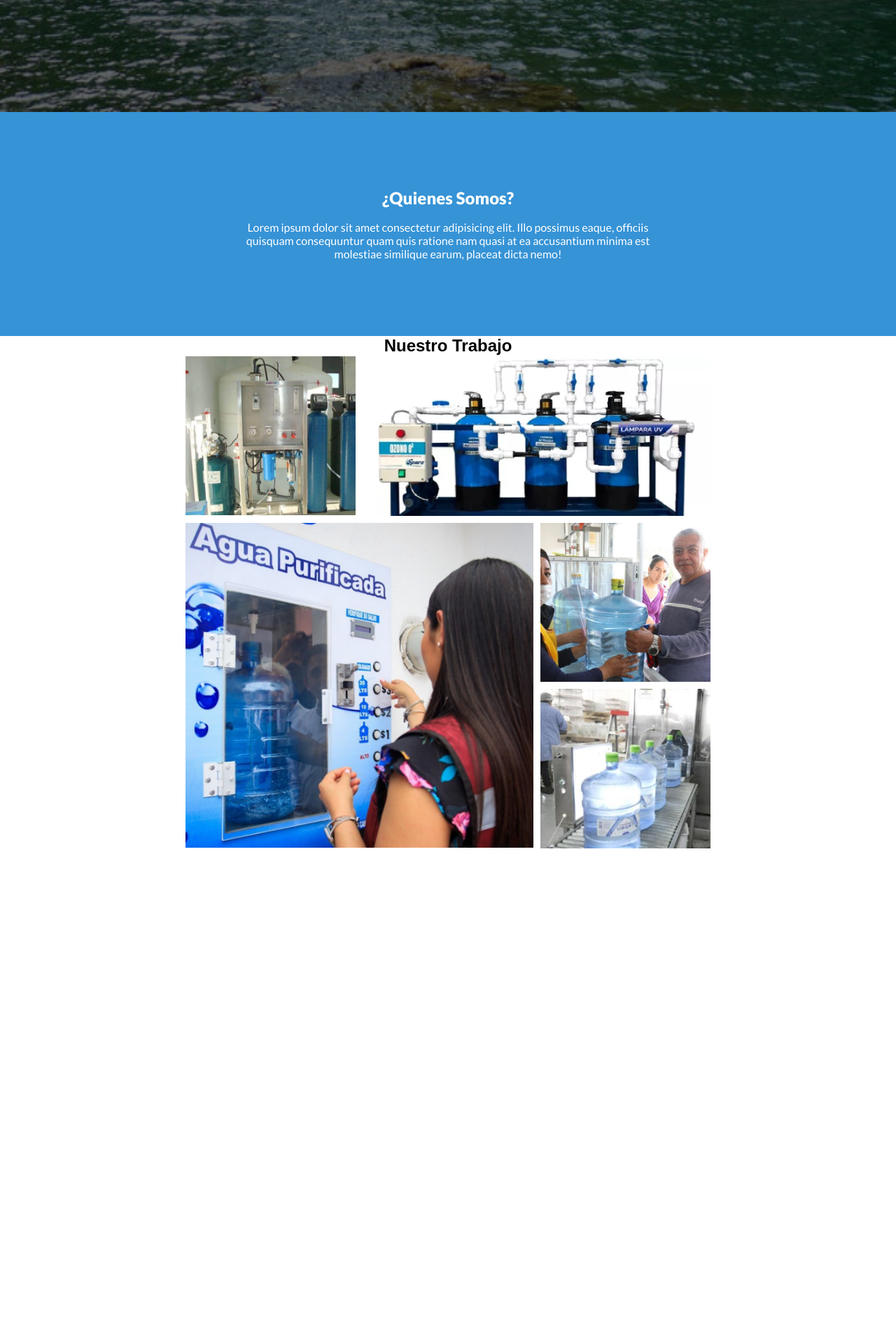
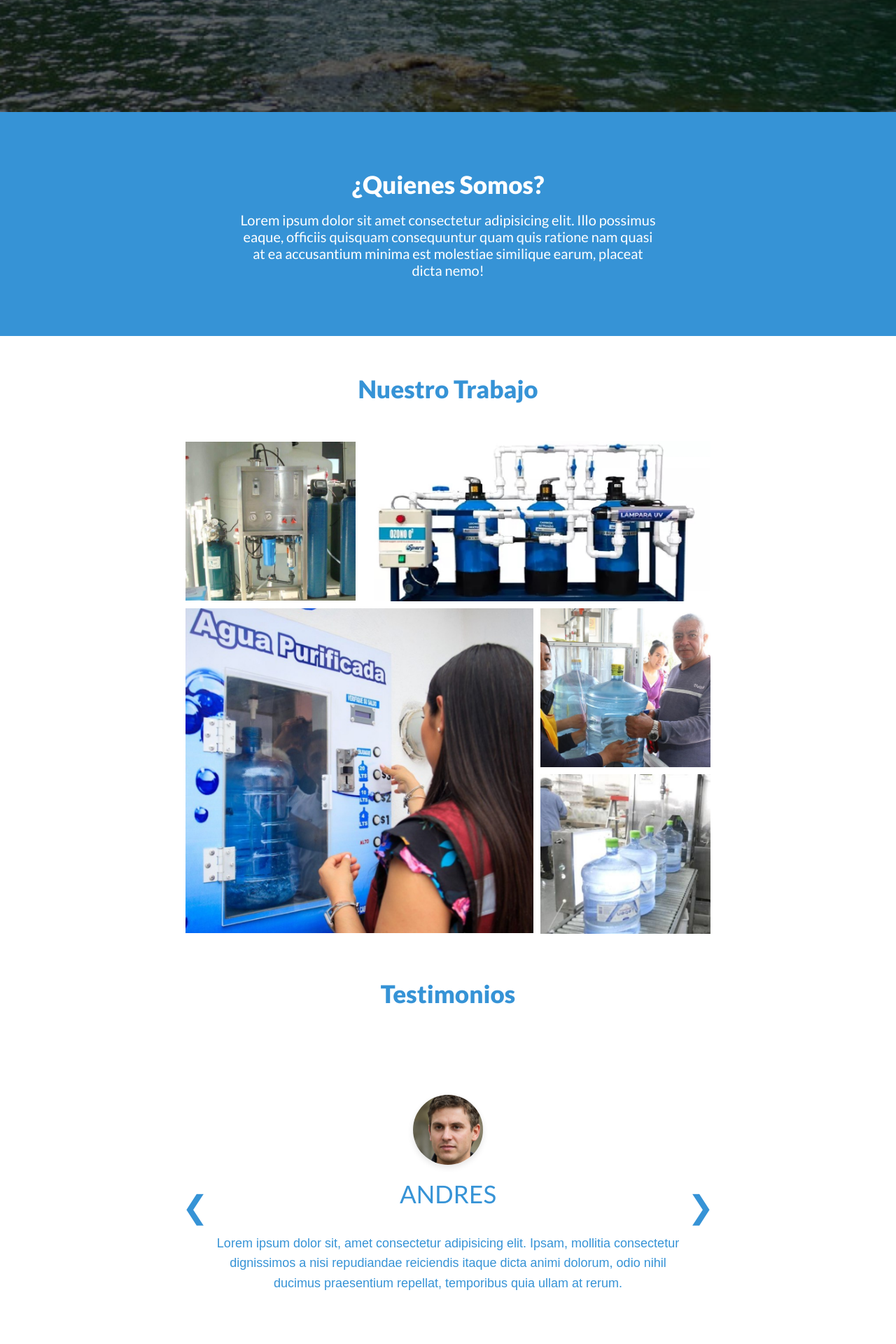
Before and after one commit to Yeak8/Mas_Que_Pura, a PHP site: page / in a window 1280 px wide. Shown: the part 640-2560 px from the top of the page at 70% size. Before the commit the page ends 1852 px from the top, so only its background shows below. Run offline with PHP 8.4, Linux system fonts and the light colour scheme; some libraries are stand-ins or nearby versions.

Commit message:
Initial Commit

```diff
--- a/css/styles.css
+++ b/css/styles.css
@@ -7,6 +7,14 @@
     padding: 0;
     box-sizing: border-box;
 }
+
+/*@font-face {
+    font-family: Verlag;
+    src: url('../fonts/Verlag-Black.otf'), url('../fonts/Verlag-Bold.otf'), url('../fonts/Verlag-Bold.otf'),
+    url('../fonts/Verlag-Book.otf'), url('../fonts/Verlag-Light.otf'),
+    url('../fonts/Verlag-XLight.otf');
+}*/
+
 .lato-regular {
     font-family: "Lato", sans-serif;
     font-weight: 400;
@@ -36,6 +44,29 @@ header {
     z-index: 1000;
     padding: 10px 20px;
     box-shadow: none; /* Elimina la sombra si no es necesaria */
+}
+
+.titulo{
+    font-family: "Lato", sans-serif;
+    font-weight: 900;
+    font-style: normal;
+    color: #3693D6;
+    font-size: 35px;
+}
+
+.tituloblanco{
+    font-family: "Lato", sans-serif;
+    font-weight: 900;
+    font-style: normal;
+    color: white;
+    font-size: 35px;
+}
+
+.quienessomosdescrip{
+    font-family: "Lato", sans-serif;
+    font-style: normal;
+    color: white;
+    font-size: 20px;
 }
 
 nav {
@@ -84,7 +115,7 @@ nav.scrolled::before {
     height: auto !important; /* Mantiene la proporción */
 }
 
-.logo-container .logo {
+.logo-contenedor .logo {
     display: flex;
     align-items: center;
     justify-content: center;
@@ -242,7 +273,7 @@ img {
 
 /*======== QUIENES SOMOS ============*/
 
-.grid-container {
+.grid-contenedor {
     display: grid;
     grid-template-columns: 1fr 1fr 1fr;
     grid-template-rows: auto auto auto auto;
@@ -358,3 +389,113 @@ img {
     border-radius: 4px;
     font-size: 0.8rem;
 }
+
+
+/* =====================    TESTIMONIOS    ================================= */
+
+.testimonios-contenedor {
+    position: relative;
+    max-width: 800px;
+    margin: 2rem auto;
+    padding: 20px;
+}
+
+.slides-contenedor {
+    position: relative;
+    max-width: 800px;
+    margin: 2rem auto;
+    padding: 20px;
+    overflow: visible; /* Añade esto */
+}
+
+.testimonio-slide {
+    position: absolute;
+    width: 100%;
+    opacity: 0;
+    transition: opacity 0.5s ease-in-out;
+    text-align: center;
+    padding: 20px;
+}
+
+.testimonio-slide.active {
+    opacity: 1;
+    position: relative;
+}
+
+.estilonombre{
+    font-family: "Lato", sans-serif;
+    font-weight: 300;
+    font-style: normal;
+    color: #3693D6;
+    font-size: 35px;
+}
+
+.estilotestimonio {
+    font-size: 18px;
+    line-height: 1.6;
+    color:#3693D6;
+    margin-bottom: 1.5rem;
+}
+
+.nav-btn {
+    position: absolute;
+    top: 50%;
+    transform: translateY(-50%);
+    background: none;
+    border: none;
+    font-size: 45px;
+    cursor: pointer;
+    color: #3693D6;
+    /* padding: 10px;*/
+    z-index: 10; /* Añade esto */
+}
+
+.prev-btn {
+    left: 20px; /* Cambia de -50px */
+}
+
+.next-btn {
+    right: 20px; /* Cambia de -50px */
+}
+
+.indicadores {
+    display: flex;
+    justify-content: center;
+    gap: 10px;
+    margin-top: 20px;
+}
+
+.indicador {
+    width: 12px;
+    height: 12px;
+    border-radius: 50%;
+    background-color: #ccc;
+    cursor: pointer;
+    transition: background-color 0.3s ease;
+}
+
+.indicador.active {
+    background-color: #666;
+}
+.testimonio-imagen-container {
+    width: 100px;
+    height: 100px;
+    margin: 0 auto 20px;
+    border-radius: 50%;
+    overflow: hidden;
+    box-shadow: 0 4px 8px rgba(0,0,0,0.1);
+}
+
+.testimonio-imagen {
+    width: 100%;
+    height: 100%;
+    object-fit: cover;
+    object-position: center;
+}
+
+.testimonio-slide {
+    display: flex;
+    flex-direction: column;
+    align-items: center;
+    text-align: center;
+}
--- a/index.html
+++ b/index.html
@@ -16,7 +16,7 @@
 <body>
     <header>
         <nav>
-            <div class="logo-container">
+            <div class="logo-contenedor">
             <a href="index.html">
             <img class="logocostado" src="svg/logocostado.svg" alt="Logo de la marca">
             </a>
@@ -41,9 +41,9 @@
 
     <section id="quiensomos" class="bannerquiensomos">
         <div class="banner-content">
-           <h1 class="lato-black">¿Quienes Somos?</h1>
+           <h1 class="tituloblanco">¿Quienes Somos?</h1>
            <br>
-           <p class="lato-regular">Lorem ipsum dolor sit amet consectetur adipisicing elit. Illo possimus eaque, officiis quisquam consequuntur quam quis ratione nam quasi at ea accusantium minima est molestiae similique earum, placeat dicta nemo!</p>
+           <p class="quienessomosdescrip">Lorem ipsum dolor sit amet consectetur adipisicing elit. Illo possimus eaque, officiis quisquam consequuntur quam quis ratione nam quasi at ea accusantium minima est molestiae similique earum, placeat dicta nemo!</p>
         </div>
     </section>
 
@@ -51,15 +51,12 @@
 
 
 
+<div>
+    <br><br><br>
+    <h2 class="titulo">Nuestro Trabajo</h2>
+    <br><br><br>
 
-
-
-
-
-
-<div>
-    <h2>Nuestro Trabajo</h2>
-    <div class="grid-container">
+    <div class="grid-contenedor">
         <div class="grid-item one">
             <img src="img/Foto 1.jpg" alt="Imagen 1">
             <div class="overlay"><p>Descripción de la imagen 1</p></div>
@@ -83,7 +80,66 @@
     </div>
 </div>
 
-    <script src="descripfotos.js"></script>
+
+
+<div>
+    <br><br><br>
+    <h2 class="titulo">Testimonios</h2>
+
+    <div class="testimonios-contenedor">
+        <div class="slides-contenedor">
+            <!-- Slide 1 -->
+            <div class="testimonio-slide active">
+                <div class="testimonio-imagen-container">
+                    <img src="img/Persona1.jpg" alt="Karely" class="testimonio-imagen">
+                </div>
+                <h3 class="estilonombre">ANDRES</h3>
+                <br><br>
+                <p class="estilotestimonio">
+                    Lorem ipsum dolor sit, amet consectetur adipisicing elit. Ipsam, mollitia consectetur dignissimos a nisi repudiandae reiciendis itaque dicta animi dolorum, odio nihil ducimus praesentium repellat, temporibus quia ullam at rerum.
+                </p>
+            </div>
+
+            <!-- Slide 2 -->
+            <div class="testimonio-slide">
+                <div class="testimonio-imagen-container">
+                    <img src="img/Persona2.jpg" alt="María" class="testimonio-imagen">
+                </div>
+                <h3 class="estilonombre">JOSÉ</h3>
+                <br><br>
+                <p class="estilotestimonio">
+                    Lorem ipsum dolor sit amet consectetur adipisicing elit. Esse sequi animi inventore. Ipsam dolorum nostrum at repudiandae natus, ullam quo architecto magnam possimus eligendi, soluta ipsum fugit aut distinctio aperiam!
+                </p>
+            </div>
+
+            <!-- Slide 3 -->
+            <div class="testimonio-slide">
+                <div class="testimonio-imagen-container">
+                    <img src="img/Persona3.jpg" alt="Pedro" class="testimonio-imagen">
+                </div>
+                <br><br>
+                <h3 class="estilonombre">KARELY</h3>
+                <br><br>
+                <p class="estilotestimonio">
+                    Lorem ipsum dolor, sit amet consectetur adipisicing elit. Consequuntur animi vitae minima? Voluptatum repellat tempora sint non odio provident. Enim at debitis, autem et atque itaque porro modi ut voluptate!
+                </p>
+            </div>
+        </div>
+
+        <button class="nav-btn prev-btn">❮</button>
+        <button class="nav-btn next-btn">❯</button>
+
+        <div class="indicadores">
+            <div class="indicador active"></div>
+            <div class="indicador"></div>
+            <div class="indicador"></div>
+        </div>
+    </div>
+
+</div>
+
+<script src="javascript/botones.js"></script>
+<script src="javascript/descripfotos.js"></script>
     <script src="javascript/app.js"></script>
     <script src="javascript/fondonav.js"></script>
 </body>
```
Also changed, not shown: javascript/botones.js (added, +37 -0 lines), font/Lato/Lato-Black.ttf (added), font/Lato/Lato-BlackItalic.ttf (added), font/Lato/Lato-Bold.ttf (added), font/Lato/Lato-BoldItalic.ttf (added), font/Lato/Lato-Italic.ttf (added), font/Lato/Lato-Light.ttf (added), font/Lato/Lato-LightItalic.ttf (added), font/Lato/Lato-Regular.ttf (added), font/Lato/Lato-Thin.ttf (added), font/Lato/Lato-ThinItalic.ttf (added), img/Persona1.jpg (added), img/Persona2.jpg (added), img/Persona3.jpg (added).
